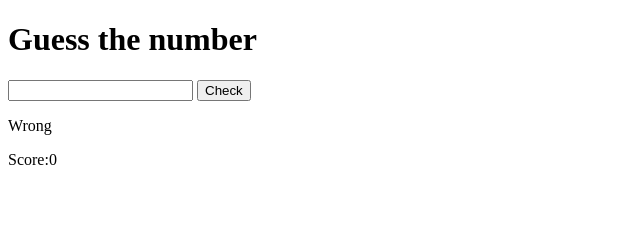
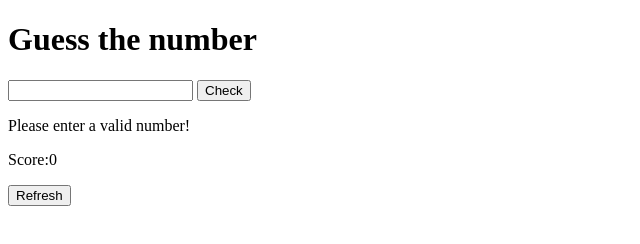
Before and after one commit to TarunSK2002/guess-the-right-number, a plain HTML site: page index.html in a window 1280 px wide. Both pictures are taken after a click on the button "Check". Shown: the whole page, without its empty margins (0-640 px from the left). Drawn offline with Linux system fonts and the light colour scheme.

Commit message:
created a referesh button to generate the number

```diff
--- a/index.html
+++ b/index.html
@@ -13,36 +13,49 @@
     <button onclick="check()">Check</button>
     <p id="result">You are Wrong/Right</p>
     <p id="score">Score:0</p>
+    <button id="refresh-button">Refresh</button>
     <script>
         //selecting input box, paragraph
-        var guessnumber = document.getElementById("guessnumber")
-        var result = document.getElementById("result")
-        var score=document.getElementById("score")
-        var randomNumber = Math.floor(Math.random()*10)+1
-        console.log(randomNumber)
-        var Score=0
+        var guessnumber = document.getElementById("guessnumber");
+        var result = document.getElementById("result");
+        var scoreDisplay = document.getElementById("score");
+        var score = 0;
+        var comparedNumber = randomNumber(); // Generate initial random number
+
+        console.log(comparedNumber);
+
+        var refreshButton = document.getElementById("refresh-button");
+        refreshButton.addEventListener("click", function() {
+            comparedNumber = randomNumber(); // Generate new random number
+            console.log(comparedNumber);
+            result.textContent = "";
+        });
+    // the function is used to generate the random number
+        function randomNumber() {
+            return Math.floor(Math.random() * 10);
+        }
+        // Here the function will validate the entered number is correct or wrong and increase the score
         function check() {
-            var enterednumber = guessnumber.value
+            var enteredNumber = parseInt(guessnumber.value);
 
-            if (randomNumber == enterednumber) {
-                console.log("Right")
-                result.textContent="Right"
-                Score=Score+1
-                score.textContent="Score:"+Score
+            if (isNaN(enteredNumber)) {
+                result.textContent = "Please enter a valid number!";
+                return;
             }
-            else {
-                if(Score==0){
-                    Score=0;
+            if (enteredNumber === comparedNumber) {
+                console.log("Right");
+                result.textContent = "Right!";
+                score++;
+                scoreDisplay.textContent = "Score: " + score;
+            } else {
+                if (score > 0) {
+                    score--;
                 }
-                else{
-                    Score=Score-1;
-                }
-                score.textContent="Score:"+Score
-                console.log("Wrong")
-                result.textContent="Wrong"
+                scoreDisplay.textContent = "Score: " + score;
+                console.log("Wrong");
+                result.textContent = "Wrong!";
             }
         }
     </script>
 </body>
-
 </html>
```
